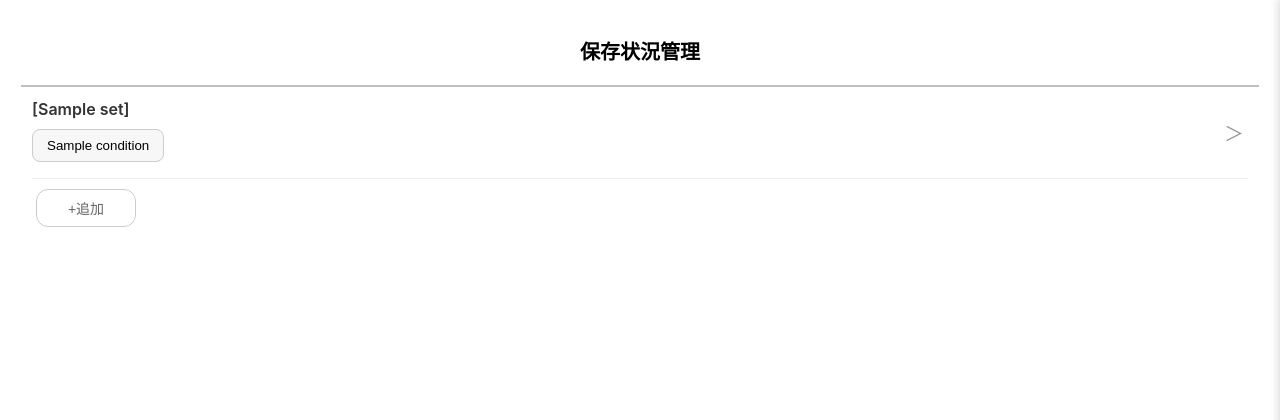
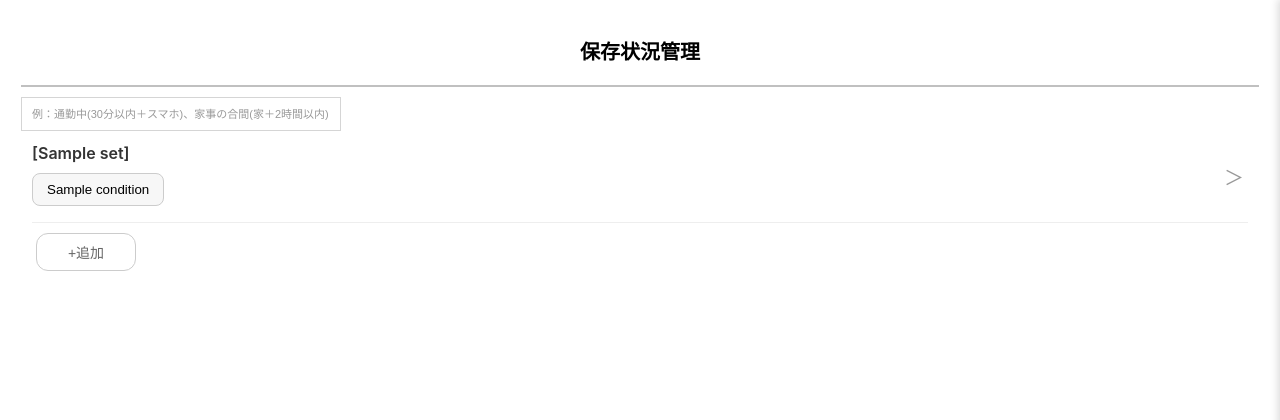
Before and after one commit to komina-bz/IMATAS_git, a Django app: template templates/accounts/my_condition_sets.html in a window 1280 px wide. Shown: the part 61-481 px from the top of the page. Run offline with Django 5.2, Linux system fonts and the light colour scheme; the template is opened without the code that fills it: values that come from a table or form of the project are taken from there, others are empty; tables that the repository leaves empty hold one stand-in row (values such as "Sample post").

Commit message:
保存状況管理画面にプレースホルダーを追加

```diff
--- a/static/accounts/accounts.css
+++ b/static/accounts/accounts.css
@@ -608,6 +608,22 @@ button.save-btn.action-btn:disabled:hover {
     border-left: 3px solid #6c8ae4; /* 細いラインだけで通知感を出す */
 }
 
+/* プレースホルダー */
+.condition-input {
+    width: 100%;        /* 横幅いっぱいに広げる */
+    max-width: 320px;   /* スマホで自然に収まる幅 */
+    margin-top: 10px;
+    margin-left: 5px;
+    padding: 10px 10px;
+    font-size: 11px;
+    border: 1px solid #d5d5d5;
+    box-sizing: border-box;
+}
+
+.condition-input::placeholder {
+    color: #999;              /* 控えめで自然 */
+}
+
 /* 1行のまとまり */
 .condition-set-row {
     display: flex;
--- a/templates/accounts/my_condition_sets.html
+++ b/templates/accounts/my_condition_sets.html
@@ -26,6 +26,10 @@
     {% endif %}
 
     <div class="line"></div>
+
+    <input class="condition-input" type="text" name="name" id="id_name" autocomplete="off"
+        placeholder="例：通勤中(30分以内＋スマホ)、家事の合間(家＋2時間以内)">
+
     <ul class="condition-set-list">
         {% for set in condition_set_list %}
             <li class="condition-set-row">
```
